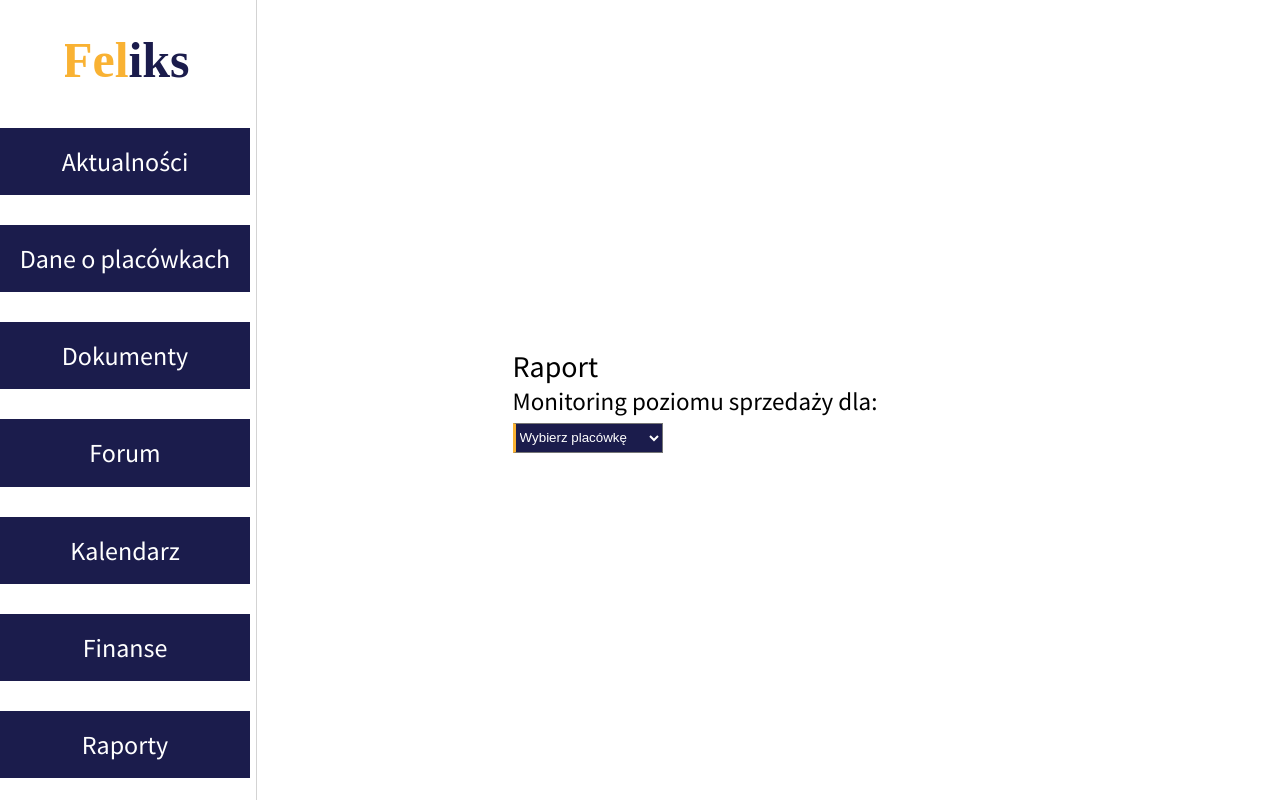
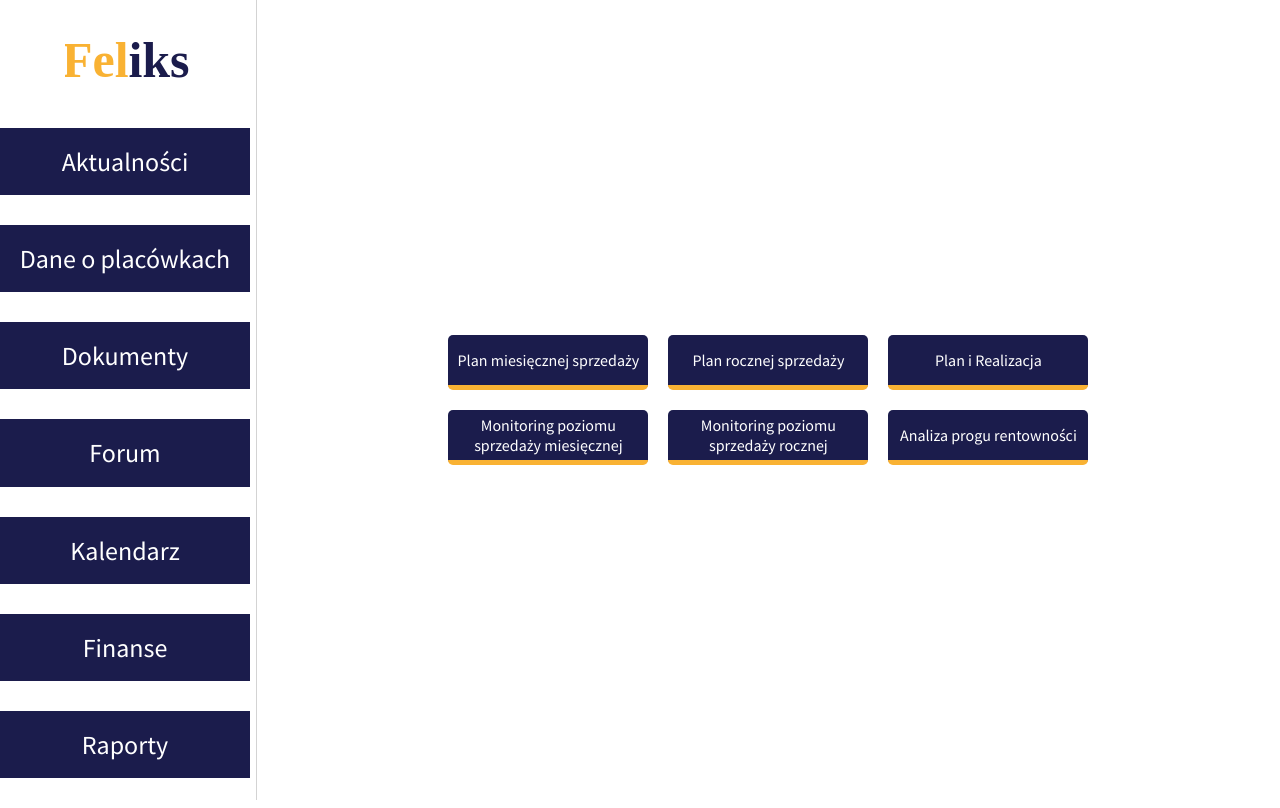
Before and after one commit to jkordek/JayKay, a React app: page /panels/Finances/Finances in a window 1280 px wide. Built offline with nearby package versions, Linux system fonts and the light colour scheme.

Commit message:
Changed Finances page

```diff
--- a/src/assets/styles/finances.sass
+++ b/src/assets/styles/finances.sass
@@ -1,3 +1,30 @@
+.financeMenuContainer
+  width: 100%
+  display: flex
+  justify-content: center
+  align-items: center
+  flex-direction: column
+  .row
+    display: flex
+    flex-direction: row
+    .financeMenuBtn
+      display: flex
+      justify-content: center
+      align-items: center
+      width: 200px
+      height: 50px
+      background-color: $brand-color
+      color: #ffffff
+      border-bottom: 5px solid $brand-orange
+      border-radius: 5px
+      margin: 10px
+      cursor: pointer
+      text-decoration: none
+      &:hover
+        opacity: 0.8
+      .financeBtn
+        text-align: center
+
 .monthlyRaport
   width: 100%
   display: flex
@@ -10,6 +37,8 @@
     justify-content: flex-start
     flex-direction: column
     span
+      display: flex
+      flex-direction: row
       font-size: 30px
     .raportOptions
       font-size: 25px
--- a/src/assets/styles/news.sass
+++ b/src/assets/styles/news.sass
@@ -41,6 +41,19 @@
       align-items: center
       flex-direction: column
       margin-top: 30px
+      select
+        display: flex
+        align-items: center
+        justify-content: center
+        width: 150px
+        height: 30px
+        color: $text-white
+        background-color: $brand-color
+        border-left: 3px solid $brand-orange
+        option
+          fisplay: flex
+          align-items: center
+          justify-content: center
       span
         font-size: 23px
         margin: 10px 0
--- /dev/null
+++ b/src/components/common/panels/Finances/FinanceMenu.jsx
@@ -0,0 +1,19 @@
+import React from 'react';
+
+class FinanceMenu extends React.Component {
+    constructor(props) {
+        super(props);
+    }
+    render() {
+        const { label, anchor } = this.props;
+        return(
+            <a className="financeMenuBtn" href={"/panels/Finances/plans/"+anchor}>
+                <div className="financeBtn">
+                    {label}
+                </div>
+            </a>
+        )
+    }
+}
+
+export default FinanceMenu;
--- a/src/components/common/panels/Finances/Finances.jsx
+++ b/src/components/common/panels/Finances/Finances.jsx
@@ -1,13 +1,24 @@
 import React from 'react';
 import SidePanel from '../../menu/SidePanel';
-import Monthly from './Monthly';
+import FinanceMenu from './FinanceMenu';
 
 class Finances extends React.Component {
   render() {
     return (
       <div className="container">
         <SidePanel />
-        <Monthly />
+        <div className="financeMenuContainer">
+          <div className="row">
+            <FinanceMenu label="Plan miesięcznej sprzedaży" anchor="Monthly" />
+            <FinanceMenu label="Plan rocznej sprzedaży" anchor="Annualy" />
+            <FinanceMenu label="Plan i Realizacja" anchor="Plans" />
+          </div>
+          <div className="row">
+            <FinanceMenu label="Monitoring poziomu sprzedaży miesięcznej" anchor="MonthlyLevel" />
+            <FinanceMenu label="Monitoring poziomu sprzedaży rocznej" anchor="AnnualyLevel" />
+            <FinanceMenu label="Analiza progu rentowności" anchor="Analize"/>
+          </div>
+        </div>
       </div>
     )
   }
--- a/src/components/common/panels/Finances/Monthly.jsx
+++ /dev/null
@@ -1,21 +0,0 @@
-import React from 'react';
-
-const Monthly = () => (
-  <div className="monthlyRaport">
-    <div>
-      <span>Raport</span>
-      <span className="raportOptions">Monitoring poziomu sprzedaży dla:
-        <form>
-          <select name="places">
-            <option value="Wybierz placówkę">Wybierz placówkę</option>
-            <option value="Lubasz">Lubasz</option>
-            <option value="Poznań">Poznań</option>
-            <option value="Komorniki">Komorniki</option>
-          </select>
-        </form>
-      </span>
-    </div>
-  </div>
-);
-
-export default Monthly;
--- /dev/null
+++ b/src/components/common/panels/Finances/plans/Monthly.jsx
@@ -0,0 +1,33 @@
+import React from 'react';
+import SidePanel from '../../../menu/SidePanel';
+
+class Monthly extends React.Component {
+    render() {
+        return (
+            <div className="container">
+                <SidePanel />
+                <div className="monthlyRaport">
+
+                    <div>
+                    <span>Raport</span>
+                        <div className="raportDesc">
+                        <span className="raportOptions">Monitoring poziomu sprzedaży dla:
+                            <form>
+                            <select name="places">
+                                <option value="Wybierz placówkę">Wybierz placówkę</option>
+                                <option value="Lubasz">Lubasz</option>
+                                <option value="Poznań">Poznań</option>
+                                <option value="Komorniki">Komorniki</option>
+                            </select>
+                            </form>
+                        </span>
+                        </div>
+                    </div>
+                </div>
+            </div>
+
+        )
+    }
+}
+
+export default Monthly;
--- a/src/routes.js
+++ b/src/routes.js
@@ -7,6 +7,7 @@ import Documents from './components/common/panels/Documents/Documents';
 import NewsItem from './components/common/panels/News/NewsItem';
 import NewsForm from './components/common/panels/News/NewsForm';
 import Finances from './components/common/panels/Finances/Finances';
+import Monthly from './components/common/panels/Finances/plans/Monthly';
 
 const routes = [
   {
@@ -52,6 +53,11 @@ const routes = [
         exact: true,
         component: Finances,
       },
+      {
+        path: '/panels/Finances/plans/Monthly',
+        exact: true,
+        component: Monthly,
+      },
     ],
   }
 ];
```
